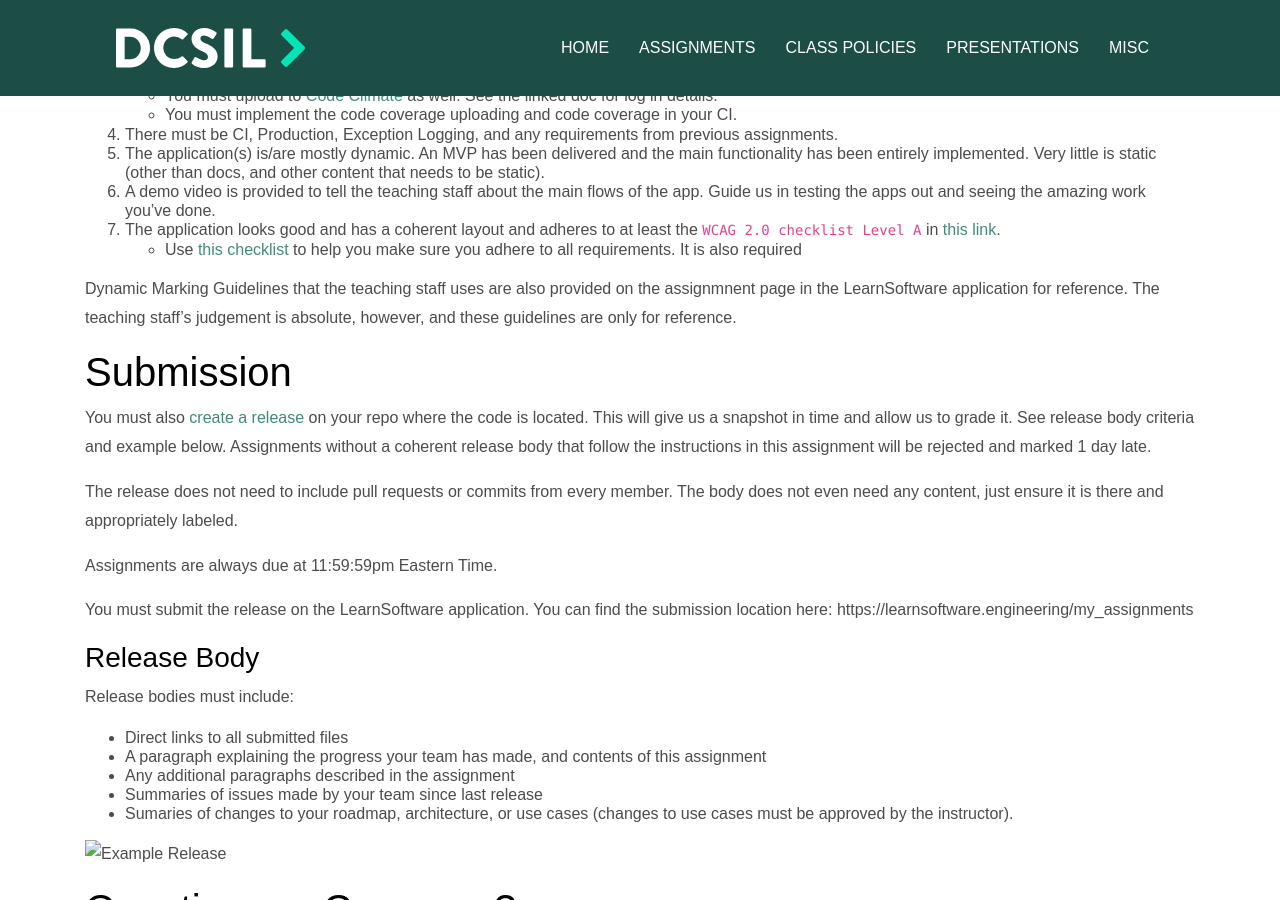
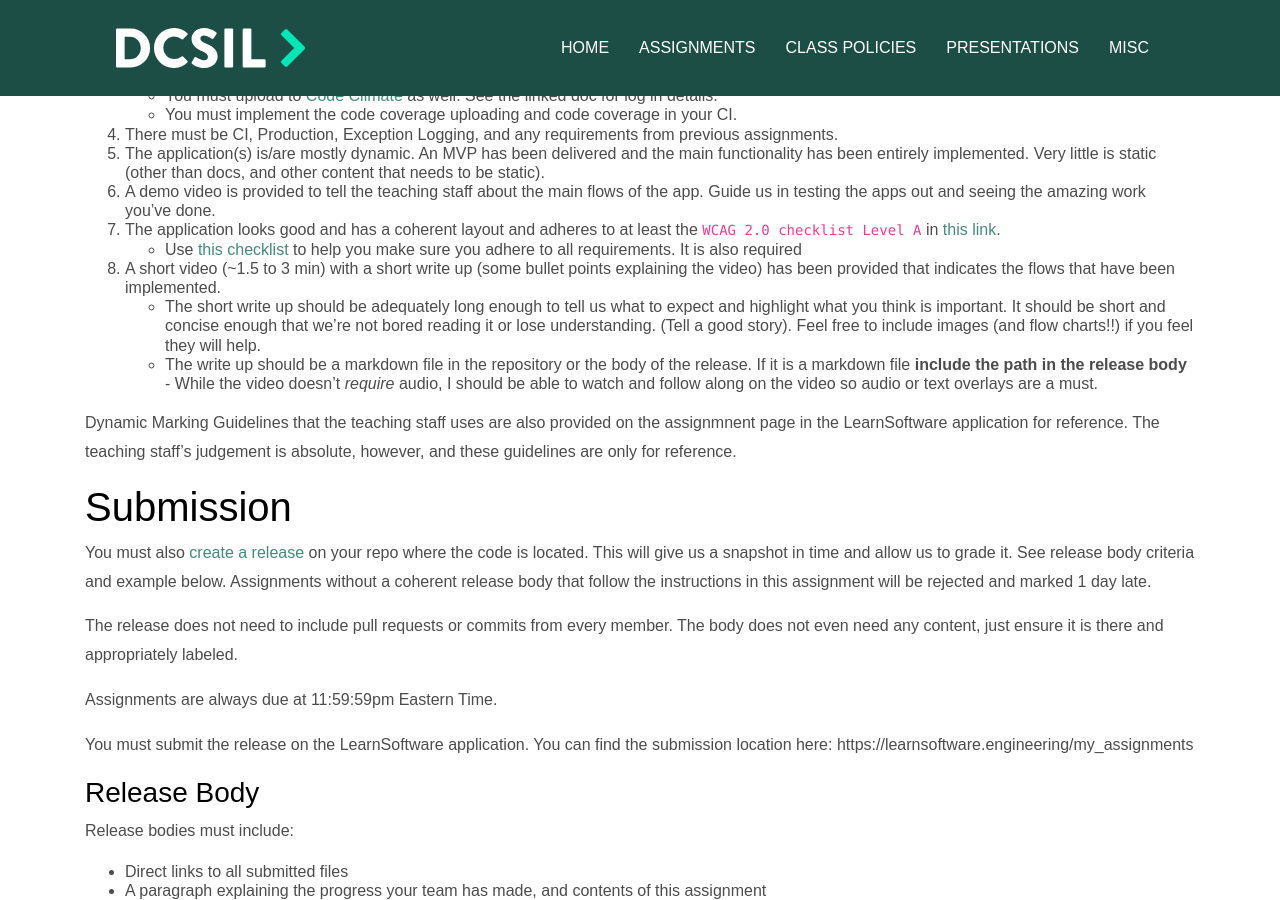
Before and after one commit to dcsil/CSC491, a Jekyll site: the page built from assignments/a7.md, in a window 1280 px wide and 900 px high, scrolled down 662 px. Built offline with Jekyll 4.4.1, drawn with Linux system fonts in a browser that asks for light colours; our own code applies the rules of GitHub Pages for plain Markdown files; some of the changed text lies outside the part shown.

Commit message:
Add bullet point about video

```diff
--- a/assignments/a7.md
+++ b/assignments/a7.md
@@ -13,7 +13,6 @@ This is the final project for the course. You will deliver a functioning proof o
 ---
 
 # Initial Requirements
-
 
 1. Code
    - All code should be easily accessible in repos under the DCSIL organization
@@ -35,7 +34,10 @@ This is the final project for the course. You will deliver a functioning proof o
 6. A demo video is provided to tell the teaching staff about the main flows of the app. Guide us in testing the apps out and seeing the amazing work you've done.
 7. The application looks good and has a coherent layout and adheres to at least the `WCAG 2.0 checklist Level A` in [this link](https://www.wuhcag.com/wcag-checklist/).
    - Use [this checklist](./accessibility_checklist.md) to help you make sure you adhere to all requirements. It is also required
-
+8. A short video (~1.5 to 3 min) with a short write up (some bullet points explaining the video) has been provided that indicates the flows that have been implemented.
+  - The short write up should be adequately long enough to tell us what to expect and highlight what you think is important. It should be short and concise enough that we're not bored reading it or lose understanding. (Tell a good story). Feel free to include images (and flow charts!!) if you feel they will help.
+    - The write up should be a markdown file in the repository or the body of the release. If it is a markdown file **include the path in the release body**
+  - While the video doesn't _require_ audio, I should be able to watch and follow along on the video so audio or text overlays are a must.
 
 Dynamic Marking Guidelines that the teaching staff uses are also provided on the assignmnent page in the LearnSoftware application for reference. The teaching staff's judgement is absolute, however, and these guidelines are only for reference.
 
```
Also changed, not shown: other parts of assignments/a7.md (+0 -7 lines).
